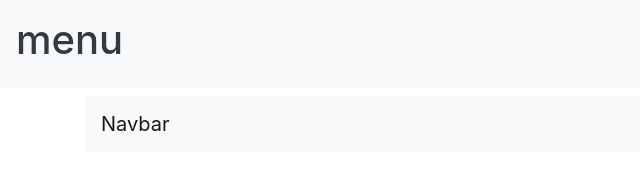
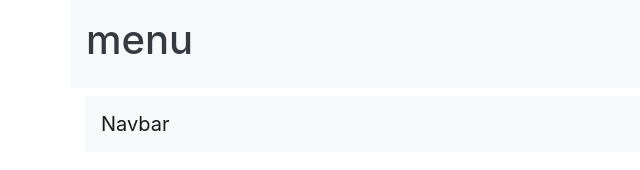
Before and after one commit to Rgiacobbo/Projeto-trainee-site-foto, a plain HTML site: page index.html in a window 1280 px wide. Shown: the whole page, without its empty margins (0-640 px from the left). Drawn offline with Linux system fonts and the light colour scheme.

Commit message:
começo da pagina css

```diff
--- a/index.html
+++ b/index.html
@@ -13,7 +13,7 @@
     <title>Fotografo B</title>
   </head>
   <body>
-    <div class="container-fluid p-3 mb-2 bg-light text-dark ">
+    <div class="container p-3 mb-2 bg-light text-dark ">
        <h1>menu</h1>
       </div>
 
```
